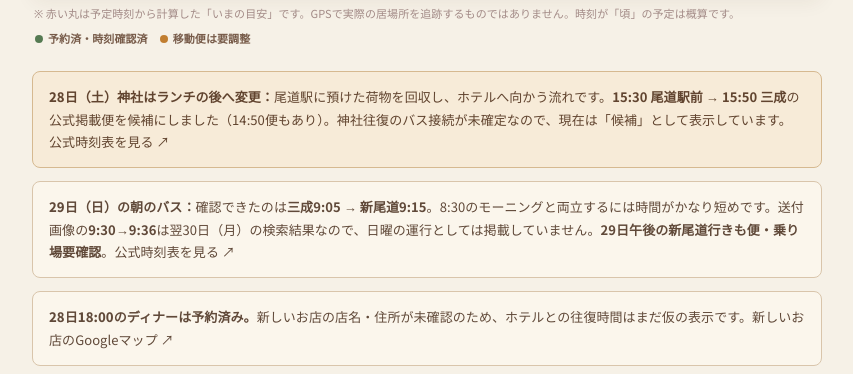
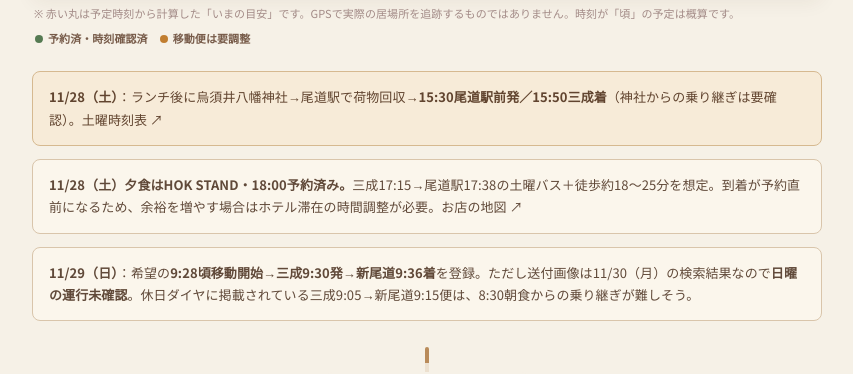
Before and after one commit to kokiaus0216-prog/onomichi-mother-daughter-trip, a plain HTML site: page index.html in a window 1280 px wide. Shown: the part 1316-1690 px from the top of the page, without its empty margins (213-1066 px from the left). Drawn offline with Linux system fonts and the light colour scheme.

Commit message:
Update HOK STAND transit directions and fix date-specific shrine and Sunday bus notes

```diff
--- a/index.html
+++ b/index.html
@@ -161,21 +161,21 @@
         </div>
         <p class="live-disclaimer">※ 赤い丸は予定時刻から計算した「いまの目安」です。GPSで実際の居場所を追跡するものではありません。時刻が「頃」の予定は概算です。</p>
         <div class="transport-legend" aria-label="交通時刻の凡例"><span><i class="dot-checked"></i>予約済・時刻確認済</span><span><i class="dot-pending"></i>移動便は要調整</span></div>
-        <div class="notice-blue timetable-notice"><strong>28日（土）神社はランチの後へ変更：</strong>尾道駅に預けた荷物を回収し、ホテルへ向かう流れです。<b>15:30 尾道駅前 → 15:50 三成</b>の公式掲載便を候補にしました（14:50便もあり）。神社往復のバス接続が未確定なので、現在は「候補」として表示しています。 <a href="https://onomichibus.jp/wpcms/wp-content/uploads/2026/04/34aac455a2a9a57d9e6da48c81b54656-1.pdf" target="_blank" rel="noopener">公式時刻表を見る ↗</a></div>
-        <div class="notice timetable-notice"><strong>29日（日）の朝のバス：</strong>確認できたのは<b>三成9:05 → 新尾道9:15</b>。8:30のモーニングと両立するには時間がかなり短めです。送付画像の<b>9:30→9:36</b>は翌30日（月）の検索結果なので、日曜の運行としては掲載していません。<b>29日午後の新尾道行きも便・乗り場要確認</b>。<a href="https://onomichibus.jp/wpcms/wp-content/uploads/2026/04/34aac455a2a9a57d9e6da48c81b54656-1.pdf" target="_blank" rel="noopener">公式時刻表を見る ↗</a></div>
-        <div class="notice timetable-notice"><strong>28日18:00のディナーは予約済み。</strong>新しいお店の店名・住所が未確認のため、ホテルとの往復時間はまだ仮の表示です。<a href="https://maps.app.goo.gl/XZm1aioZoPKvcpZ7A?g_st=il" target="_blank" rel="noopener">新しいお店のGoogleマップ ↗</a></div>
+
+        <div class="notice-blue timetable-notice"><b>11/28（土）</b>：ランチ後に烏須井八幡神社→尾道駅で荷物回収→<b>15:30尾道駅前発／15:50三成着</b>（神社からの乗り継ぎは要確認）。<a href="https://onomichibus.jp/wpcms/wp-content/uploads/2026/04/34aac455a2a9a57d9e6da48c81b54656-1.pdf" target="_blank" rel="noopener">土曜時刻表 ↗</a></div>
+        <div class="notice timetable-notice"><b>11/28（土）夕食はHOK STAND・18:00予約済み。</b>三成17:15→尾道駅17:38の土曜バス＋徒歩約18〜25分を想定。到着が予約直前になるため、余裕を増やす場合はホテル滞在の時間調整が必要。<a href="https://maps.app.goo.gl/XZm1aioZoPKvcpZ7A?g_st=il" target="_blank" rel="noopener">お店の地図 ↗</a></div>
+        <div class="notice timetable-notice"><b>11/29（日）</b>：希望の<b>9:28頃移動開始→三成9:30発→新尾道9:36着</b>を登録。ただし送付画像は11/30（月）の検索結果なので<b>日曜の運行未確認</b>。休日ダイヤに掲載されている三成9:05→新尾道9:15便は、8:30朝食からの乗り継ぎが難しそう。</div>
         <div class="timeline section" id="timeline"></div>
       </div>
       <div class="section"><div class="section-head"><span class="icon">🚶</span><h2>バス・徒歩ルート案内</h2></div>
         <div class="route-grid">
-
-          <a class="card route-card" target="_blank" rel="noopener" href="https://maps.app.goo.gl/XZm1aioZoPKvcpZ7A?g_st=il"><span>🍽️</span><div><b>28日 18:00 新しい夕食予約店</b><small>予約したお店の地図を開き「経路」で出発地をホテルに指定してね。</small></div><strong>お店の地図 ↗</strong></a>
-          <a class="card route-card" target="_blank" rel="noopener" href="https://www.google.com/maps/search/?api=1&amp;query=%E5%B0%BE%E9%81%93%E3%81%AE%E3%81%8A%E3%81%B0%E3%81%82%E3%81%A1%E3%82%83%E3%82%93%E3%81%A8%E3%82%8F%E3%81%9F%E3%81%8F%E3%81%97%E3%83%9B%E3%83%86%E3%83%AB"><span>🏡</span><div><b>出発地：尾道のおばあちゃんとわたくしホテル</b><small>新しいレストランへの行き方は未確定。公共交通機関・徒歩のみで確認します。</small></div><strong>ホテルの地図 ↗</strong></a>
-
-          <a class="card route-card" target="_blank" rel="noopener" href="https://www.google.com/maps/dir/?api=1&origin=%E6%96%B0%E5%B0%BE%E9%81%93%E9%A7%85&destination=%E7%83%8F%E9%A0%88%E4%BA%95%E5%85%AB%E5%B9%A1%E7%A5%9E%E7%A4%BE&travelmode=walking"><span>⛩️</span><div><b>29日 新尾道 → 神社</b><small>徒歩約14分・参拝後は市街地方面へ</small></div><strong>経路 ↗</strong></a>
-          <a class="card route-card" target="_blank" rel="noopener" href="https://www.google.com/maps/dir/?api=1&origin=%E7%83%8F%E9%A0%88%E4%BA%95%E5%85%AB%E5%B9%A1%E7%A5%9E%E7%A4%BE&destination=%E5%B0%BE%E9%81%93%E5%B8%82%E5%9C%9F%E5%A0%822-2-14&travelmode=transit"><span>🚌</span><div><b>29日 神社 → エタニティ</b><small>路線バス＋徒歩・乗車時刻を当日確認</small></div><strong>経路 ↗</strong></a>
-          <a class="card route-card" target="_blank" rel="noopener" href="https://www.google.com/maps/dir/?api=1&origin=%E5%B0%BE%E9%81%93%E5%B8%82%E5%9C%9F%E5%A0%822-2-14&destination=%E5%B0%BE%E9%81%93%E5%B8%82%E9%95%B7%E6%B1%9F1-10-9&travelmode=walking"><span>🏺</span><div><b>29日 エタニティ → 器屋さん</b><small>商店街から長江へ徒歩で散策</small></div><strong>経路 ↗</strong></a>
-          <a class="card route-card" target="_blank" rel="noopener" href="https://www.google.com/maps/dir/?api=1&origin=%E5%B0%BE%E9%81%93%E5%B8%82%E9%95%B7%E6%B1%9F1-12-3&destination=%E6%96%B0%E5%B0%BE%E9%81%93%E9%A7%85&travelmode=transit"><span>🚄</span><div><b>29日 カルフ → 新尾道駅</b><small>長江口付近から路線バス・14時台帰着目標</small></div><strong>経路 ↗</strong></a>
+          <a class="card route-card" href="https://www.google.com/maps/dir/?api=1&amp;origin=%E5%B0%BE%E9%81%93%E3%81%AE%E3%81%8A%E3%81%B0%E3%81%82%E3%81%A1%E3%82%83%E3%82%93%E3%81%A8%E3%82%8F%E3%81%9F%E3%81%8F%E3%81%97%E3%83%9B%E3%83%86%E3%83%AB&amp;destination=HOK%20STAND%20%E5%BA%83%E5%B3%B6%E7%9C%8C%E5%B0%BE%E9%81%93%E5%B8%82%E4%B9%85%E4%BF%9D1-2-24&amp;travelmode=transit" target="_blank" rel="noopener noreferrer"><span>🚌</span><div><b>ホテル → HOK STAND</b><small>三成17:15→尾道駅前17:38。徒歩約18〜25分で18:00の予約へ。余裕は少なめ。</small></div><strong>地図 ↗</strong></a>
+          <a class="card route-card" href="https://www.google.com/maps/dir/?api=1&amp;origin=%E5%B0%BE%E9%81%93%E9%A7%85%E5%89%8D&amp;destination=HOK%20STAND%20%E5%BA%83%E5%B3%B6%E7%9C%8C%E5%B0%BE%E9%81%93%E5%B8%82%E4%B9%85%E4%BF%9D1-2-24&amp;travelmode=walking" target="_blank" rel="noopener noreferrer"><span>🚶</span><div><b>尾道駅前 → HOK STAND</b><small>駅前から徒歩の道順を確認。広島県尾道市久保1-2-24。</small></div><strong>地図 ↗</strong></a>
+          <a class="card route-card" href="https://www.google.com/maps/dir/?api=1&amp;origin=HOK%20STAND%20%E5%BA%83%E5%B3%B6%E7%9C%8C%E5%B0%BE%E9%81%93%E5%B8%82%E4%B9%85%E4%BF%9D1-2-24&amp;destination=%E5%B0%BE%E9%81%93%E9%A7%85%E5%89%8D&amp;travelmode=walking" target="_blank" rel="noopener noreferrer"><span>🌙</span><div><b>HOK STAND → 尾道駅前（帰り）</b><small>20:35頃お店を出発、21:08のバスを目指す。</small></div><strong>地図 ↗</strong></a>
+          <a class="card route-card" href="https://www.google.com/maps/search/?api=1&amp;query=%E5%B0%BE%E9%81%93%E9%A7%85%E5%89%8D4%E7%95%AA%E4%B9%97%E3%82%8A%E5%A0%B4" target="_blank" rel="noopener noreferrer"><span>🚌</span><div><b>尾道駅前 → 三成（帰り）</b><small>21:08発→21:23着。4番乗り場。20:05→20:20も選択肢。</small></div><strong>地図 ↗</strong></a>
+          <a class="card route-card" href="https://www.google.com/maps/dir/?api=1&amp;origin=%E5%B0%BE%E9%81%93%E9%A7%85&amp;destination=%E7%83%8F%E9%A0%88%E4%BA%95%E5%85%AB%E5%B9%A1%E7%A5%9E%E7%A4%BE%20%E5%B0%BE%E9%81%93%E5%B8%82%E8%A5%BF%E5%89%87%E6%9C%AB%E7%94%BA11-31&amp;travelmode=transit" target="_blank" rel="noopener noreferrer"><span>⛩️</span><div><b>28日 神社への移動</b><small>ランチ後に参拝。バス接続と荷物回収を要確認。</small></div><strong>地図 ↗</strong></a>
+          <a class="card route-card" href="https://www.google.com/maps/dir/?api=1&amp;origin=%E5%B0%BE%E9%81%93%E5%B8%82%E5%9C%9F%E5%A0%822-2-14&amp;destination=%E5%B0%BE%E9%81%93%E5%B8%82%E9%95%B7%E6%B1%9F1-10-9&amp;travelmode=walking" target="_blank" rel="noopener noreferrer"><span>🍓</span><div><b>29日 エタニティ → 器屋</b><small>クレープ後、リノセロスとカルフを徒歩で巡る。</small></div><strong>地図 ↗</strong></a>
+          <a class="card route-card" href="https://www.google.com/maps/dir/?api=1&amp;origin=%E5%B0%BE%E9%81%93%E5%B8%82%E9%95%B7%E6%B1%9F1-12-3&amp;destination=%E6%96%B0%E5%B0%BE%E9%81%93%E9%A7%85&amp;travelmode=transit" target="_blank" rel="noopener noreferrer"><span>🚄</span><div><b>29日 カルフ → 新尾道駅</b><small>15:28新幹線のため、14時台のバスで駅に戻る予定。</small></div><strong>地図 ↗</strong></a>
         </div>
 
       </div>
```
